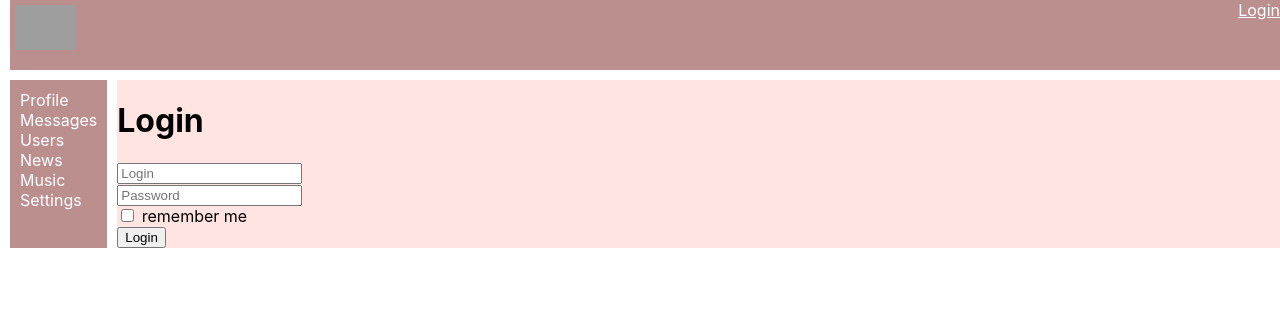
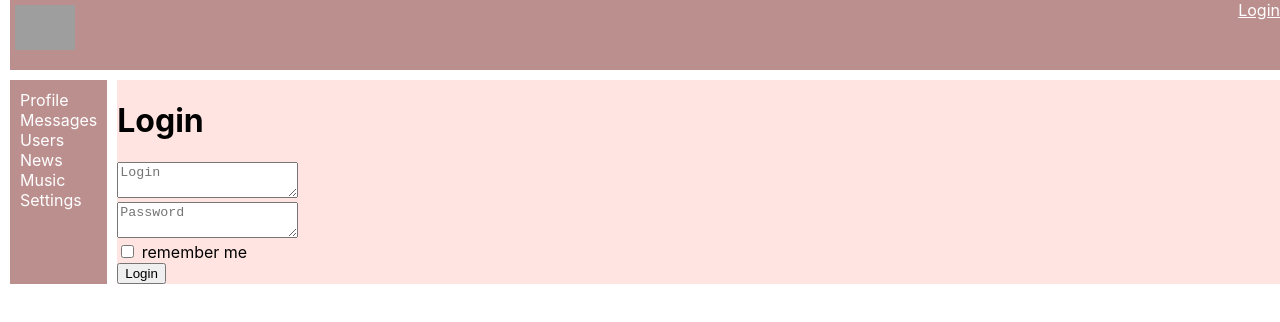
Before and after one commit to Aisylu24/social-network, a React (Create React App) app: page /login in a window 1280 px wide. Shown: the top 322 px of the page. Built offline with nearby package versions, Linux system fonts and the light colour scheme; no server answers; grey boxes are pictures that could not be loaded.

Commit message:
refactoring FormControls

```diff
--- a/src/Components/Dialogs/AddMessageForm/AddMessageForm.tsx
+++ b/src/Components/Dialogs/AddMessageForm/AddMessageForm.tsx
@@ -1,8 +1,6 @@
 import {Field} from "redux-form";
 import React from "react";
 import {maxLengthCreator, required} from "../../../utils/validators/validators";
-import {Textarea} from "../../common/FormsControls/FormControls";
-
 
 const maxLength50 = maxLengthCreator(50)
 
@@ -10,7 +8,7 @@ export const AddMessageForm = (props: any) => {
     return (
         <form onSubmit={props.handleSubmit}>
             <div>
-                <Field component={Textarea} name={'newMessage'} placeholder={'Enter your message'} validate={[required, maxLength50]} />
+                <Field type={'textarea'} component={Element} name={'newMessage'} placeholder={'Enter your message'} validate={[required, maxLength50]} />
             </div>
             <div>
                 <button>Send</button>
--- a/src/Components/Login/Login.tsx
+++ b/src/Components/Login/Login.tsx
@@ -1,7 +1,7 @@
 import React from 'react';
 import {Field, InjectedFormProps, reduxForm} from "redux-form";
-import {Input} from "../common/FormsControls/FormControls";
 import {required} from "../../utils/validators/validators";
+import {Element} from "../common/FormsControls/FormControls";
 
 type FormDataType = {
     login:string
@@ -13,10 +13,10 @@ const LoginForm:React.FC<InjectedFormProps<FormDataType>> = (props:any) => {
     return (
         <form onSubmit={props.handleSubmit}>
             <div>
-                <Field  name={'login'}  placeholder={'Login'}  component={Input} validate={[required]}/>
+                <Field type={'textarea'} component={Element} name={'login'}  placeholder={'Login'} validate={[required]}/>
             </div>
             <div>
-                <Field name={'password'}  placeholder={'Password'} component={Input} validate={[required]}/>
+                <Field type={'textarea'} component={Element} name={'password'}  placeholder={'Password'} validate={[required]}/>
             </div>
             <div>
                 <Field  name={'rememberMe'} type={'checkbox'} component={'input'} validate={[required]}/> remember me
--- a/src/Components/Profile/MyPosts/AddPosrForm/AddPostForm.tsx
+++ b/src/Components/Profile/MyPosts/AddPosrForm/AddPostForm.tsx
@@ -1,7 +1,7 @@
 import {Field, reduxForm} from "redux-form";
 import React from "react";
-import {Textarea} from "../../../common/FormsControls/FormControls";
 import {maxLengthCreator, required} from "../../../../utils/validators/validators";
+import {Element} from "../../../common/FormsControls/FormControls";
 
 const maxLength10 = maxLengthCreator(10)
 
@@ -10,7 +10,7 @@ const AddPostForm = (props: any) => {
     return (
         <form onSubmit={props.handleSubmit}>
             <div>
-                <Field component={Textarea} name={'newPostText'} placeholder={'Add your new post'}
+                <Field  type={'textarea'} component={Element} name={'newPostText'} placeholder={'Add your new post'}
                        validate={[required, maxLength10]}/>
             </div>
             <div>
--- a/src/Components/common/FormsControls/FormControls.tsx
+++ b/src/Components/common/FormsControls/FormControls.tsx
@@ -5,30 +5,21 @@ type TextareaPropsType = {
     input: any,
     meta: any
     placeholder: string
+    type: any
 }
 
-
-export const Textarea: React.FC<TextareaPropsType> = ({input, meta,...restProps}) => {
+export const Element:React.FC<TextareaPropsType> = ({input, meta, type, ...restProps }) => {
     const hasError = meta.touched && meta.error
     return (
-        <div className={s.formControl + ' ' + (hasError ? s.error : '')}>
-             <div>
-            <textarea {...input} {...restProps} />
-             </div>
-            <span>{hasError && meta.error}</span>
-         </div>
-    )
-}
-
-
-export const Input: React.FC<TextareaPropsType> = ({input, meta,...restProps}) => {
-    const hasError = meta.touched && meta.error
-    return (
-        <div className={s.formControl + ' ' + (hasError ? s.error : '')}>
+        <div className={`${s.formControl} ${hasError ? s.error : ''}`}>
             <div>
-                <input {...input} {...restProps} />
+                {
+                    type === "input"
+                    ? <input {...input} {...restProps} />
+                    : <textarea {...input} {...restProps} />
+                }
             </div>
-            <span>{hasError && meta.error}</span>
+              <span>{hasError && meta.error}</span>
         </div>
     )
 }
```
